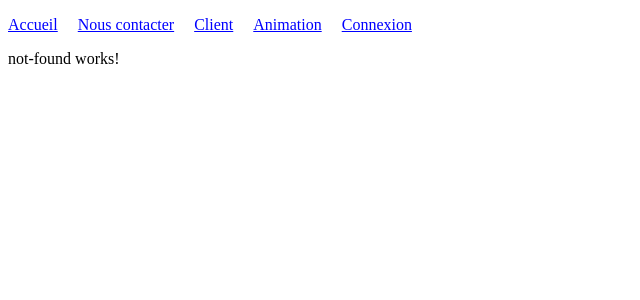
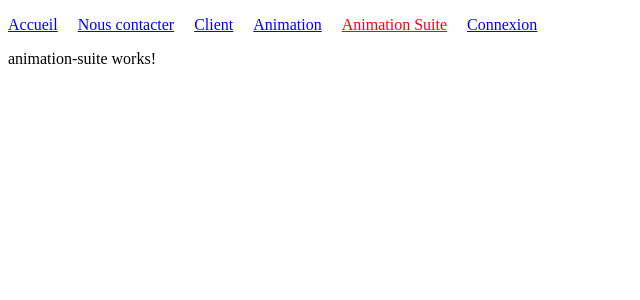
Before and after one commit to webdevproformation/webdevproformation-webdevproformation-angular-3wa-janv-2022, an Angular app in the folder jour1-tp/: page /animation-suite in a window 1280 px wide. Shown: the top 300 px of the page, without its empty margins (0-640 px from the left). Built offline with nearby package versions, Linux system fonts and the light colour scheme.

Commit message:
créeation composant animation suite

```diff
--- a/jour1-tp/src/app/app-routing.module.ts
+++ b/jour1-tp/src/app/app-routing.module.ts
@@ -8,6 +8,7 @@ import { ClientComponent } from './component/client.component';
 import { ClientOneComponent } from './component/client-one.component';
 import { NotFoundComponent } from "./component/not-found.component";
 import { AnimationComponent } from './component/animation.component';
+import { AnimationSuiteComponent } from './component/animation-suite.component';
 
 // router => url => Composant à afficher
 const routes: Routes = [
@@ -18,8 +19,9 @@ const routes: Routes = [
   {path : "page/:id/:title" , component: PageComponent },
   {path : "client/:id" , component: ClientOneComponent },
   // l'ordre de déclaration des routes IMPORTANT mettre AVANT client/:id
-  {path : "client" , component: ClientComponent },
-  { path : "animation" , component: AnimationComponent} ,
+  { path : "client" , component: ClientComponent },
+  { path : "animation" , component: AnimationComponent } ,
+  { path : "animation-suite" , component : AnimationSuiteComponent },
   {path : "**" , component:NotFoundComponent }, // si l'url n'existe pas
   // mettre en dernier
 ];
--- a/jour1-tp/src/app/app.module.ts
+++ b/jour1-tp/src/app/app.module.ts
@@ -15,6 +15,7 @@ import { ClientOneComponent } from './component/client-one.component';
 import { NotFoundComponent } from './component/not-found.component';
 import { AnimationComponent } from './component/animation.component';
 import { FadeComponent } from './component/fade.component';
+import { AnimationSuiteComponent } from './component/animation-suite.component';
 
 @NgModule({
   declarations: [
@@ -28,7 +29,8 @@ import { FadeComponent } from './component/fade.component';
     ClientOneComponent,
     NotFoundComponent,
     AnimationComponent,
-    FadeComponent
+    FadeComponent,
+    AnimationSuiteComponent
   ],
   imports: [
     BrowserModule,
--- /dev/null
+++ b/jour1-tp/src/app/component/animation-suite.component.ts
@@ -0,0 +1,20 @@
+import { Component, OnInit } from '@angular/core';
+
+@Component({
+  selector: 'animation-suite',
+  template: `
+    <p>
+      animation-suite works!
+    </p>
+  `,
+  styles: [
+  ]
+})
+export class AnimationSuiteComponent implements OnInit {
+
+  constructor() { }
+
+  ngOnInit(): void {
+  }
+
+}
--- a/jour1-tp/src/app/component/login.component.ts
+++ b/jour1-tp/src/app/component/login.component.ts
@@ -9,7 +9,8 @@ import { rotation , grossir , deplacement } from "../animation"
     <h2 @deplacement>sous titre</h2>
     <p @flip>
       login works!
-    </p></div>
+    </p>
+  </div>
   `,
   animations : [ rotation , grossir , deplacement ],
   styles: [
--- a/jour1-tp/src/app/component/menu.component.ts
+++ b/jour1-tp/src/app/component/menu.component.ts
@@ -9,6 +9,7 @@ import { Component, OnInit } from '@angular/core';
         <li><a routerLink="/contact" routerLinkActive="actif">Nous contacter</a></li>
         <li><a routerLink="/client" routerLinkActive="actif">Client</a></li>
         <li><a routerLink="/animation" routerLinkActive="actif">Animation</a></li>
+        <li><a routerLink="/animation-suite" routerLinkActive="actif">Animation Suite</a></li>
         <li><a routerLink="/login" routerLinkActive="actif">Connexion</a></li>
       </ul>
     </nav>`,
```
